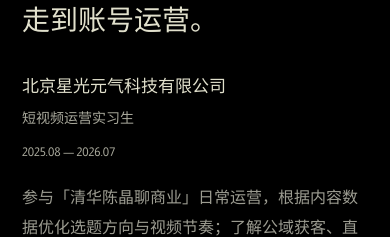
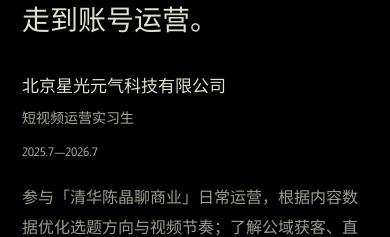
Before and after one commit to QieHuang1/JianLI, a React (Vite) app: page / in a window 390 px wide. Shown: the part 1860-2097 px from the top of the page. Built offline with nearby package versions, Linux system fonts and the light colour scheme; the HTML template or start-up script is replaced by a standard one.

Commit message:
Update Site source

```diff
--- a/src/App.tsx
+++ b/src/App.tsx
@@ -96,7 +96,7 @@
         <Reveal className="stats-grid">{stats.map(([value, label]) => <div key={label}><strong>{value}</strong><p>{label}</p></div>)}</Reveal>
         <div className="experience" id="experience">
           <Reveal className="experience-heading"><span className="eyebrow">EXPERIENCE & TOOLKIT</span><h3>从内容制作，<br />走到账号运营。</h3></Reveal>
-          <Reveal className="experience-details"><div className="job-heading"><div><h4>北京星光元气科技有限公司</h4><p>短视频运营实习生</p></div><span>2025.08 — 2026.07</span></div><p>参与「清华陈晶聊商业」日常运营，根据内容数据优化选题方向与视频节奏；了解公域获客、直播筛选与私域承接的内容转化链路。</p><p>完成私董会员短视频 IP 样片剪辑 34 组，负责素材筛选、节奏、字幕、音乐音效，并根据客户反馈修改优化。</p><div className="skills">{['剪映', '达芬奇', 'ChatGPT', 'WorkBuddy', 'LibTV', 'TapNow'].map(skill => <span key={skill}><Check size={12} />{skill}</span>)}</div></Reveal>
+          <Reveal className="experience-details"><div className="job-heading"><div><h4>北京星光元气科技有限公司</h4><p>短视频运营实习生</p></div><span>2025.7—2026.7</span></div><p>参与「清华陈晶聊商业」日常运营，根据内容数据优化选题方向与视频节奏；了解公域获客、直播筛选与私域承接的内容转化链路。</p><p>完成私董会员短视频 IP 样片剪辑 34 组，负责素材筛选、节奏、字幕、音乐音效，并根据客户反馈修改优化。</p><div className="skills">{['剪映', '达芬奇', 'ChatGPT', 'WorkBuddy', 'LibTV', 'TapNow'].map(skill => <span key={skill}><Check size={12} />{skill}</span>)}</div></Reveal>
         </div>
       </section>
 
@@ -108,7 +108,6 @@
 
     <footer id="contact" className="section contact-section">
       <Reveal className="contact-main"><div><p className="eyebrow">短视频运营实习 · 视频内容制作</p><h2><em className="font-serif">期待下一次，<br />一起创作。</em></h2><a href={media('resume', 'pdf')} className="pill-button" download="彭程兴-实习简历.pdf">下载完整简历<span><Download size={18} /></span></a></div><address><a href="mailto:709750034@qq.com"><span><Mail size={17} /> 邮箱</span><strong>709750034@qq.com</strong><ArrowUpRight size={20} /></a><a href="tel:+8618736536542"><span><Phone size={17} /> 手机</span><strong>187 3653 6542</strong><ArrowUpRight size={20} /></a><div><span><MapPin size={17} /> 所在地</span><strong>北京市</strong></div></address></Reveal>
-      <div className="footer-bottom"><span>VIDEO / CONTENT / AI</span></div>
     </footer>
     </div>
 
--- a/src/index.css
+++ b/src/index.css
@@ -93,7 +93,6 @@
 address strong { font-weight: 400; font-size: clamp(18px, 2vw, 26px); }
 address > a > svg { position: absolute; right: 0; bottom: 27px; }
 address a:hover strong { color: #fff; }
-.footer-bottom { padding-top: 24px; border-top: 1px solid #ffffff26; display: flex; justify-content: center; font-size: 12px; color: #929286; }
 .video-dialog { padding: 0; width: min(980px, calc(100% - 32px)); max-height: calc(100svh - 40px); background: #101010; color: #e1e0cc; border: 1px solid #ffffff2b; border-radius: 20px; margin: auto; }
 .video-dialog::backdrop { background: #000d; backdrop-filter: blur(12px); }
 .dialog-inner { padding: 22px; }
@@ -128,7 +127,7 @@
   .experience { grid-template-columns: 1fr; gap: 30px; padding-top: 30px; margin-top: 35px; } .experience-heading h3 { font-size: 28px; margin-top: 17px; } .job-heading h4 { font-size: 17px; }
   .works-section { padding-top: 10px; } .works-heading { display: block; } .works-heading h2 { font-size: 27px; }
   .works-grid { grid-template-columns: repeat(2, minmax(0, 1fr)); gap: 20px 13px; } .poster { border-radius: 10px; } .card-index { top: 10px; left: 10px; } .play-circle { height: 42px; width: 42px; } .duration { right: 9px; bottom: 9px; font-size: 10px; } .card-caption { padding: 13px 0 3px; gap: 6px; } .card-caption h4 { font-size: 14px; line-height: 1.6; } .card-caption p { font-size: 11px; line-height: 1.6; margin-top: 4px; } .card-caption > svg { width: 16px; }
-  .contact-section { padding-top: 30px; padding-bottom: 22px; } .contact-main { grid-template-columns: 1fr; padding: 15px 0 40px; gap: 35px; } .contact-main h2 { font-size: 48px; } .contact-main > div > .eyebrow { font-size: 11px; } address strong { font-size: 23px; } .footer-bottom { display: none; }
+  .contact-section { padding-top: 30px; padding-bottom: 22px; } .contact-main { grid-template-columns: 1fr; padding: 15px 0 40px; gap: 35px; } .contact-main h2 { font-size: 48px; } .contact-main > div > .eyebrow { font-size: 11px; } address strong { font-size: 23px; }
   .dialog-inner { padding: 15px; } .dialog-heading h2 { font-size: 18px; } .dialog-note span { display: none; }
 }
 @media (max-width: 640px) { .hero-intro { flex-direction: column; align-items: flex-start; gap: 14px; } }
```
